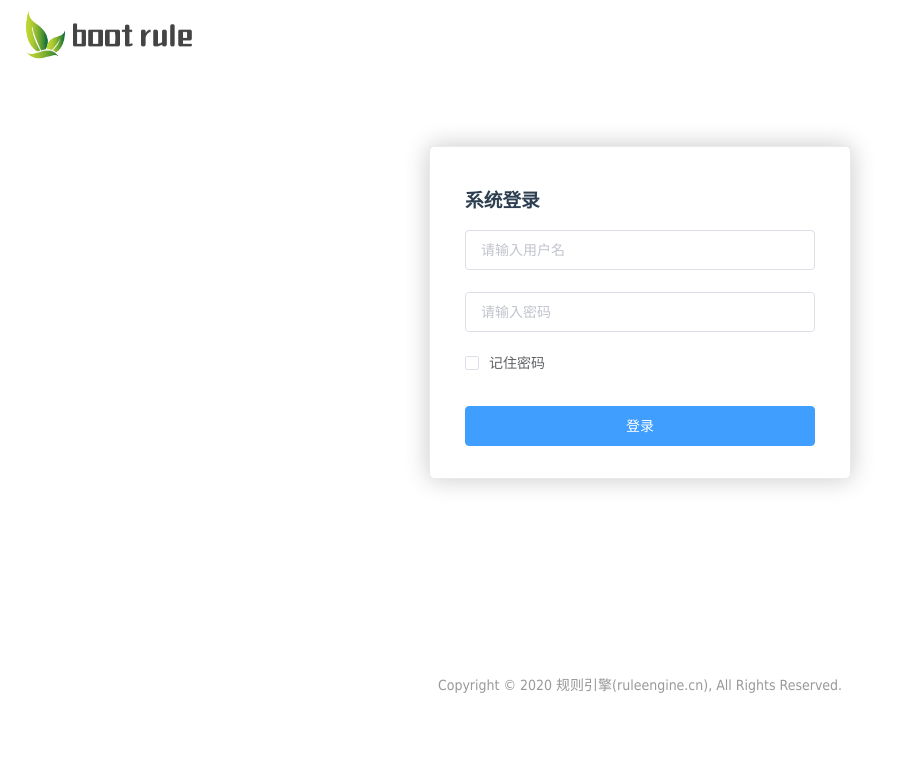
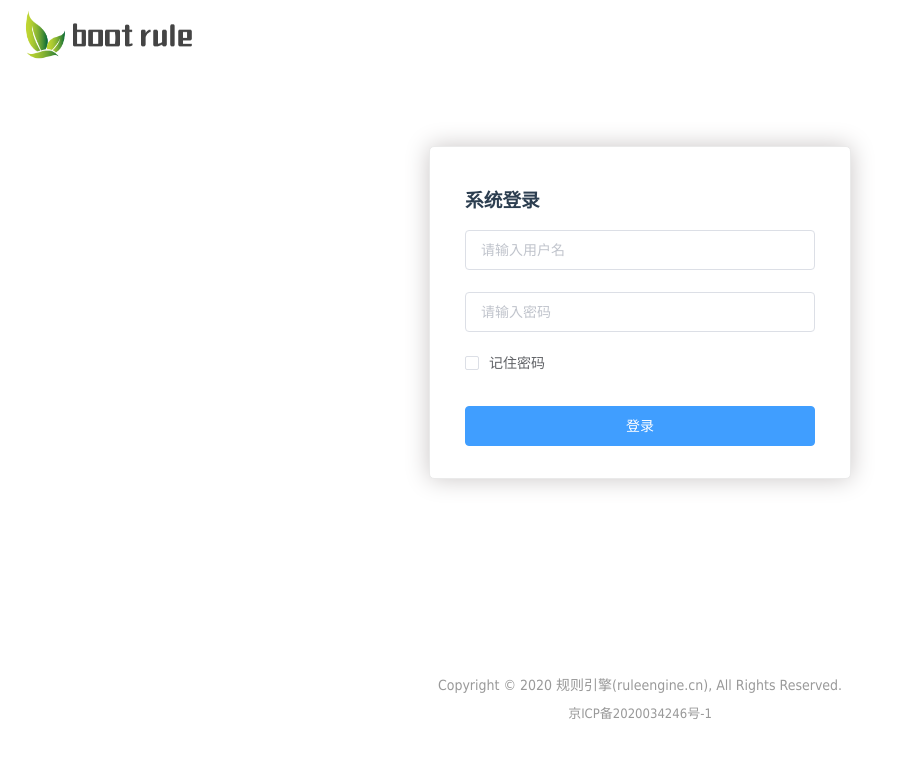
Before and after one commit to raysonfang/rule-engine-front, a Vue app: page /#/login in a window 1280 px wide. Shown: the top 758 px of the page, without its empty margins (0-897 px from the left). Built offline with nearby package versions, Linux system fonts and the light colour scheme.

Commit message:
备案号

```diff
--- a/src/components/Login.vue
+++ b/src/components/Login.vue
@@ -51,6 +51,8 @@
             font: 14px/2em Microsoft Yahei,tahoma,HELVETICA;
             width: 100%;
             text-align:center;">Copyright © 2020 规则引擎(ruleengine.cn), All Rights Reserved.
+      <br>
+      <span style="font-size: 13px;">京ICP备2020034246号-1</span>
     </div>
   </div>
 </template>
```
